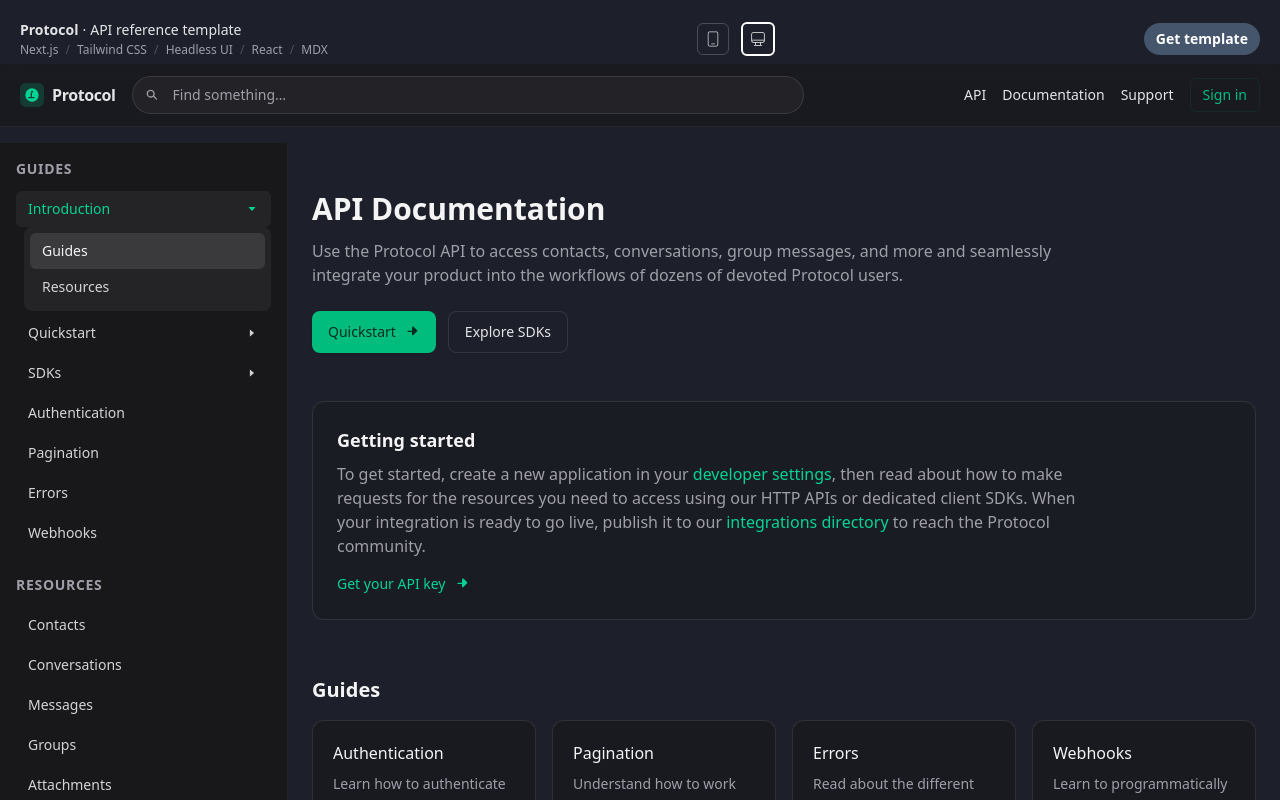
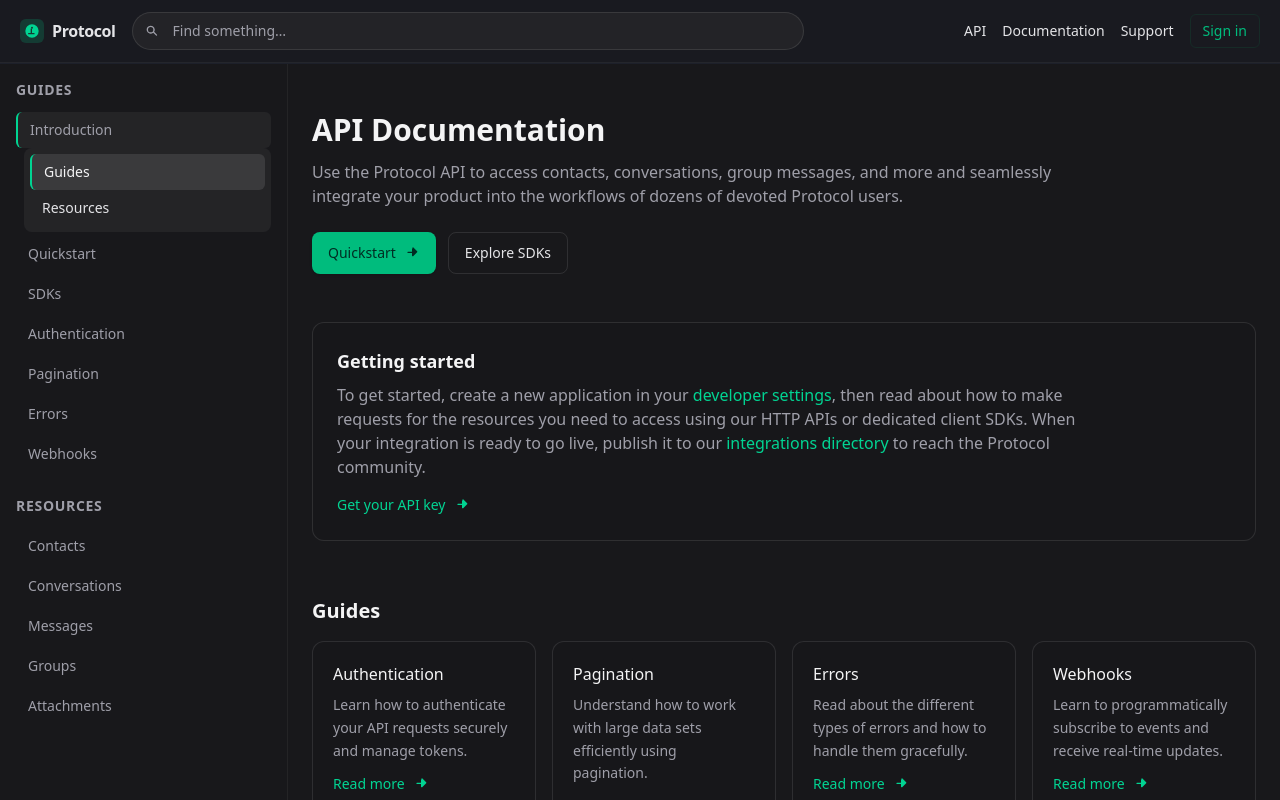
Before and after one commit to AmanKumar9958/seyuna-assignment, a React (Vite) app: page /introduction in a window 1280 px wide. Shown: the top 800 px of the page. Built offline with nearby package versions, Linux system fonts and the light colour scheme.

Commit message:
- Created some more changes

```diff
--- a/src/App.jsx
+++ b/src/App.jsx
@@ -3,7 +3,6 @@ import { useEffect, useState } from 'react'
 import Topbar from './components/Topbar.jsx'
 import Sidebar from './components/Sidebar.jsx'
 import NavGroup from './components/NavGroup.jsx'
-import PreviewToolbar from './components/PreviewToolbar.jsx'
 
 // Pages (guides)
 import Introduction from './pages/guides/Introduction.jsx'
@@ -39,14 +38,14 @@ export default function App() {
     <BrowserRouter>
       <TitleManager />
       <div className="min-h-dvh bg-[#1D202A] text-zinc-200">
-        <PreviewToolbar />
+
         <div className="px-0">
           <div>
             <Topbar onMenuClick={openMenu} />
-            <div aria-hidden className="h-14 md:h-16"></div>
+            <div aria-hidden className="h-16"></div>
             <div className="flex">
               <Sidebar />
-              <main className="flex-1 relative min-w-0">
+              <main className="flex-1 relative min-w-0 bg-[#18181B]">
                 <Routes>
                   <Route path="/" element={<Navigate to="/introduction" replace />} />
                   <Route path="/introduction" element={<Introduction />} />
--- a/src/components/NavGroup.jsx
+++ b/src/components/NavGroup.jsx
@@ -69,20 +69,11 @@ export default function NavGroup({ title, items, subMap = {}, prefix = '', ancho
                                 type="button"
                                 onClick={() => handleClick(item)}
                                 className={
-                                    "flex w-full items-center justify-between rounded-md px-3 py-2 text-left text-sm transition-colors hover:bg-white/5 " +
-                                    (isActive ? 'bg-white/5 text-emerald-400' : 'text-zinc-300')
+                                    "flex w-full items-center rounded-md px-3 py-2 text-left text-sm transition-colors hover:text-white " +
+                                    (isActive ? 'border-l-2 border-emerald-400 bg-white/5 text-zinc-400' : 'text-zinc-400')
                                 }
                             >
                                 <span>{item}</span>
-                                {hasChildren && (
-                                    <svg
-                                        className={"h-3.5 w-3.5 transition-transform " + (expanded ? 'rotate-90' : '')}
-                                        viewBox="0 0 20 20"
-                                        fill="currentColor"
-                                    >
-                                        <path d="M7 5l6 5-6 5V5z" />
-                                    </svg>
-                                )}
                             </button>
 
                             {hasChildren && expanded && (
@@ -107,8 +98,8 @@ export default function NavGroup({ title, items, subMap = {}, prefix = '', ancho
                                                     className={
                                                         `block rounded-md px-3 py-2 text-sm transition-colors ` +
                                                         (isActiveAnchor
-                                                            ? 'bg-white/10 text-zinc-100'
-                                                            : 'text-zinc-300 hover:bg-white/10 hover:text-zinc-100')
+                                                            ? 'border-l-2 border-emerald-400 bg-white/10 text-zinc-100'
+                                                            : 'text-zinc-200 hover:text-white')
                                                     }
                                                 >
                                                     {child}
@@ -140,8 +131,8 @@ export default function NavGroup({ title, items, subMap = {}, prefix = '', ancho
                                                     className={
                                                         `block rounded-md px-3 py-2 text-sm transition-colors ` +
                                                         (isActiveAnchor
-                                                            ? 'bg-white/10 text-zinc-100'
-                                                            : 'text-zinc-300 hover:bg-white/10 hover:text-zinc-100')
+                                                            ? 'border-l-2 border-emerald-400 bg-white/10 text-zinc-100'
+                                                            : 'text-zinc-200 hover:text-white')
                                                     }
                                                 >
                                                     {child}
@@ -159,8 +150,8 @@ export default function NavGroup({ title, items, subMap = {}, prefix = '', ancho
                                                 className={({ isActive }) =>
                                                     `block rounded-md px-3 py-2 text-sm transition-colors ${
                                                         isActive
-                                                            ? 'bg-white/10 text-zinc-100'
-                                                            : 'text-zinc-300 hover:bg-white/10 hover:text-zinc-100'
+                                                            ? 'border-l-2 border-emerald-400 bg-white/10 text-zinc-100'
+                                                            : 'text-zinc-200 hover:text-white'
                                                     }`
                                                 }
                                             >
--- a/src/components/PreviewToolbar.jsx
+++ /dev/null
@@ -1,41 +0,0 @@
-import { CiMobile1, CiDesktop, CiLaptop } from 'react-icons/ci'
-
-export default function PreviewToolbar() {
-    return (
-        <div data-preview-toolbar className="sticky top-0 z-20 border-b border-white/5 bg-[#1D202A]">
-            <div className="mx-auto flex items-center justify-between px-5 py-5">
-                <div className="min-w-0">
-                    <h1 className="truncate text-sm font-medium text-zinc-200">
-                        <span className="font-semibold">Protocol</span>
-                        <span className="mx-1">·</span>
-                        <span>API reference template</span>
-                    </h1>
-                    <p className="mt-0.5 hidden text-xs text-zinc-400 sm:block">
-                        Next.js <span className="mx-1 text-zinc-600">/</span> Tailwind CSS <span className="mx-1 text-zinc-600">/</span> Headless UI <span className="mx-1 text-zinc-600">/</span> React <span className="mx-1 text-zinc-600">/</span> MDX
-                    </p>
-                </div>
-
-                <div className="hidden items-center gap-3 sm:flex">
-                    <button
-                        aria-label="Preview: mobile"
-                        className="rounded-md border border-white/20 p-1.5 text-zinc-300 hover:bg-white/5"
-                    >
-                        <CiMobile1 size={18} />
-                    </button>
-                    <button
-                        aria-label="Preview: desktop (selected)"
-                        className="rounded-md border-2 border-white p-1.5 text-zinc-100"
-                    >
-                        <CiDesktop size={18} />
-                    </button>
-                </div>
-
-                <div>
-                    <button className="rounded-full bg-slate-600 px-3 py-1.5 text-sm font-semibold text-white hover:bg-slate-500">
-                        Get template
-                    </button>
-                </div>
-            </div>
-        </div>
-    )
-}
--- a/src/components/Sidebar.jsx
+++ b/src/components/Sidebar.jsx
@@ -2,7 +2,7 @@ import NavGroup from './NavGroup.jsx'
 
 export default function Sidebar() {
     return (
-        <aside className="hidden lg:block w-72 shrink-0 sticky top-20 max-h-[calc(100dvh-5rem)] overflow-y-auto border-r border-white/5 bg-[#18181B] p-4">
+        <aside className="hidden lg:block w-72 shrink-0 sticky top-16 max-h-[calc(100dvh-4rem)] overflow-y-auto border-r border-white/5 bg-[#18181B] p-4">
             <NavGroup
                 title="Guides"
                 items={['Introduction', 'Quickstart', 'SDKs', 'Authentication', 'Pagination', 'Errors', 'Webhooks']}
--- a/src/components/Topbar.jsx
+++ b/src/components/Topbar.jsx
@@ -4,7 +4,7 @@ import Brand from './Brand.jsx'
 export default function Topbar({ onMenuClick }) {
     return (
         <>
-            <header data-topbar className="fixed inset-x-0 top-16 z-30 border-b border-white/5 bg-zinc-900/80 backdrop-blur supports-backdrop-filter:bg-zinc-900/60">
+            <header data-topbar className="fixed inset-x-0 top-0 z-30 border-b border-white/5 bg-zinc-900/80 backdrop-blur supports-backdrop-filter:bg-zinc-900/60">
                 <div className="px-5 py-3">
                     <div className="grid grid-cols-[auto_minmax(0,1fr)_auto_auto] items-center gap-4">
                         <div className="flex items-center gap-3">
```
